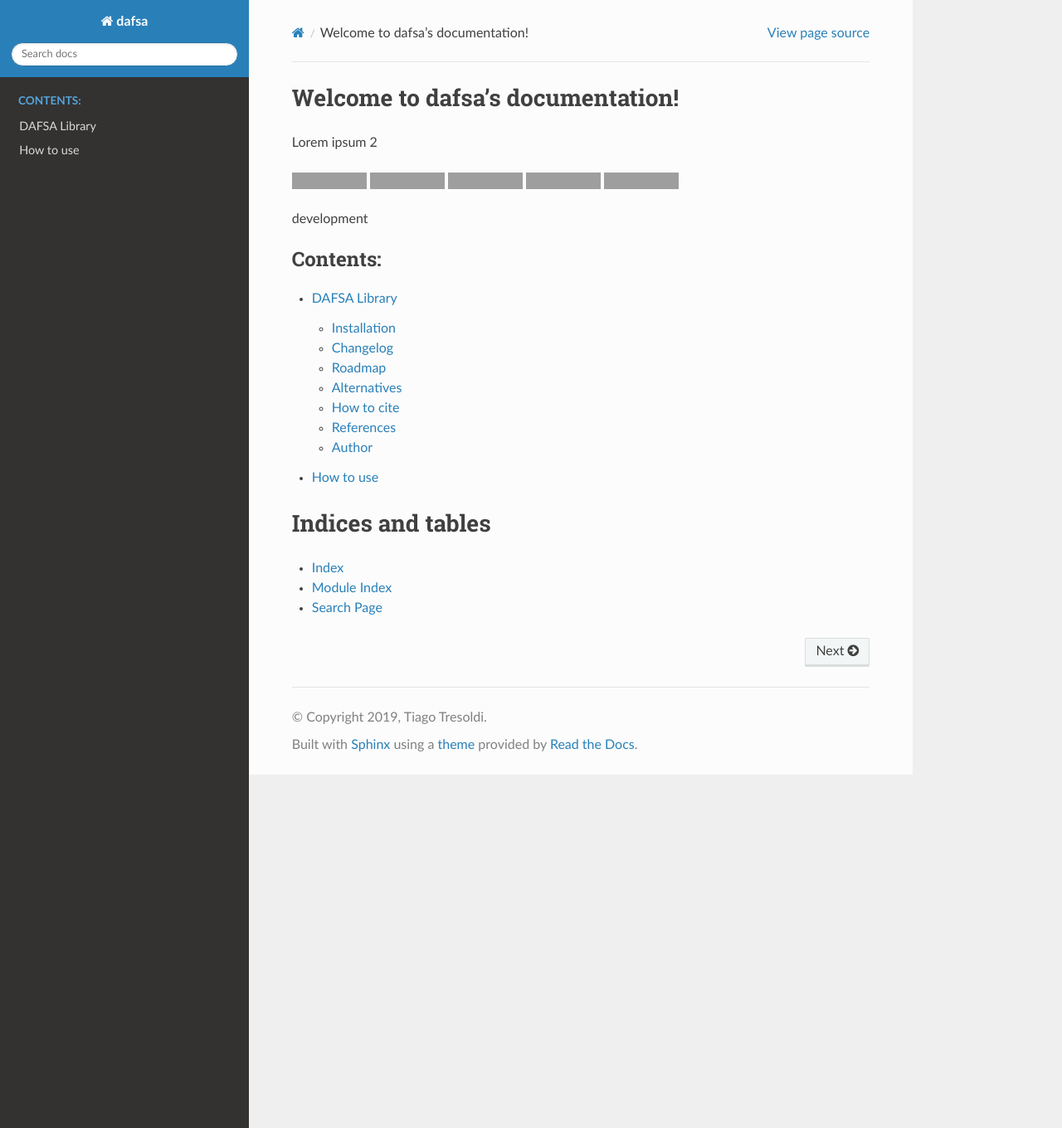
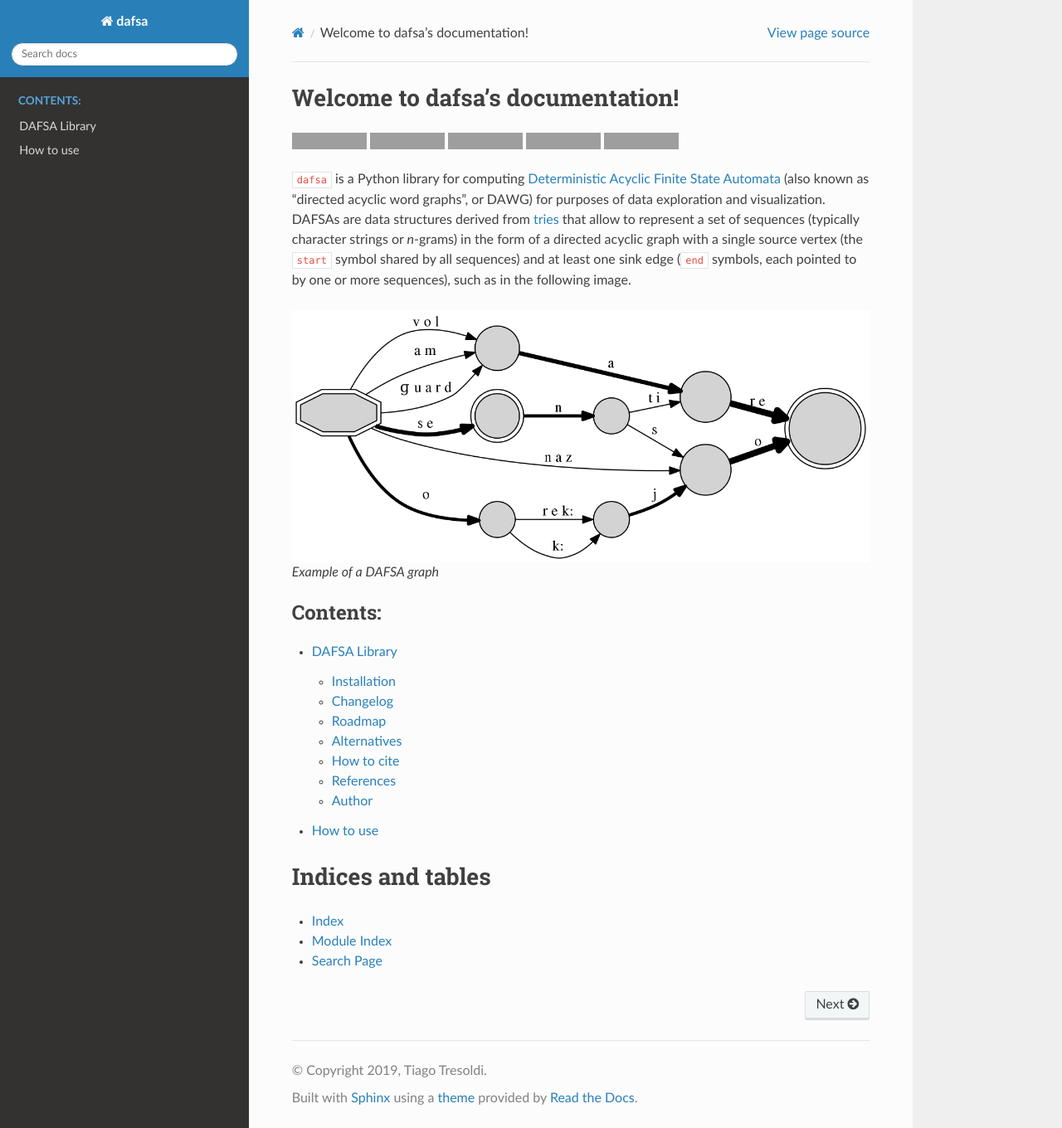
Before and after one commit to tresoldi/dafsa, a Sphinx documentation site: the page built from docs/index.rst, in a window 1280 px wide and 1360 px high. Shown: the whole window at 83% size. Built offline with Sphinx 7.4.7 and the Read the Docs theme 2.0.0, drawn with Linux system fonts in a browser that asks for light colours; grey boxes are pictures that could not be loaded.

Commit message:
Starting to reorganize documentation.

```diff
--- a/docs/index.rst
+++ b/docs/index.rst
@@ -5,8 +5,6 @@
 
 Welcome to dafsa's documentation!
 =================================
-
-Lorem ipsum 2
 
 .. image:: https://img.shields.io/pypi/v/dafsa.svg
    :alt: PyPI
@@ -28,7 +26,22 @@ Lorem ipsum 2
    :alt: Documentation Status
    :target: https://dafsa.readthedocs.io/en/latest/?badge=latest
 
-development
+``dafsa`` is a Python library for computing
+`Deterministic Acyclic Finite State
+Automata <https://en.wikipedia.org/wiki/Deterministic_acyclic_finite_state_automaton>`__
+(also known as “directed acyclic word graphs”, or DAWG) for purposes of
+data exploration and visualization. DAFSAs are data
+structures derived from `tries <https://en.wikipedia.org/wiki/Trie>`__
+that allow to represent a set of sequences (typically character strings
+or *n*-grams) in the form of a directed acyclic graph with a single
+source vertex (the ``start`` symbol shared by all sequences) and at least one
+sink edge (``end`` symbols, each pointed to by one or more sequences), such
+as in the following image.
+
+.. figure:: https://raw.githubusercontent.com/tresoldi/dafsa/master/figures/reduced_phonemes.png
+   :alt: Example of a DAFSA graph
+
+   Example of a DAFSA graph
 
 .. toctree::
    :maxdepth: 2
```
Also changed, not shown: figures/reduced_phonemes.png (added).
